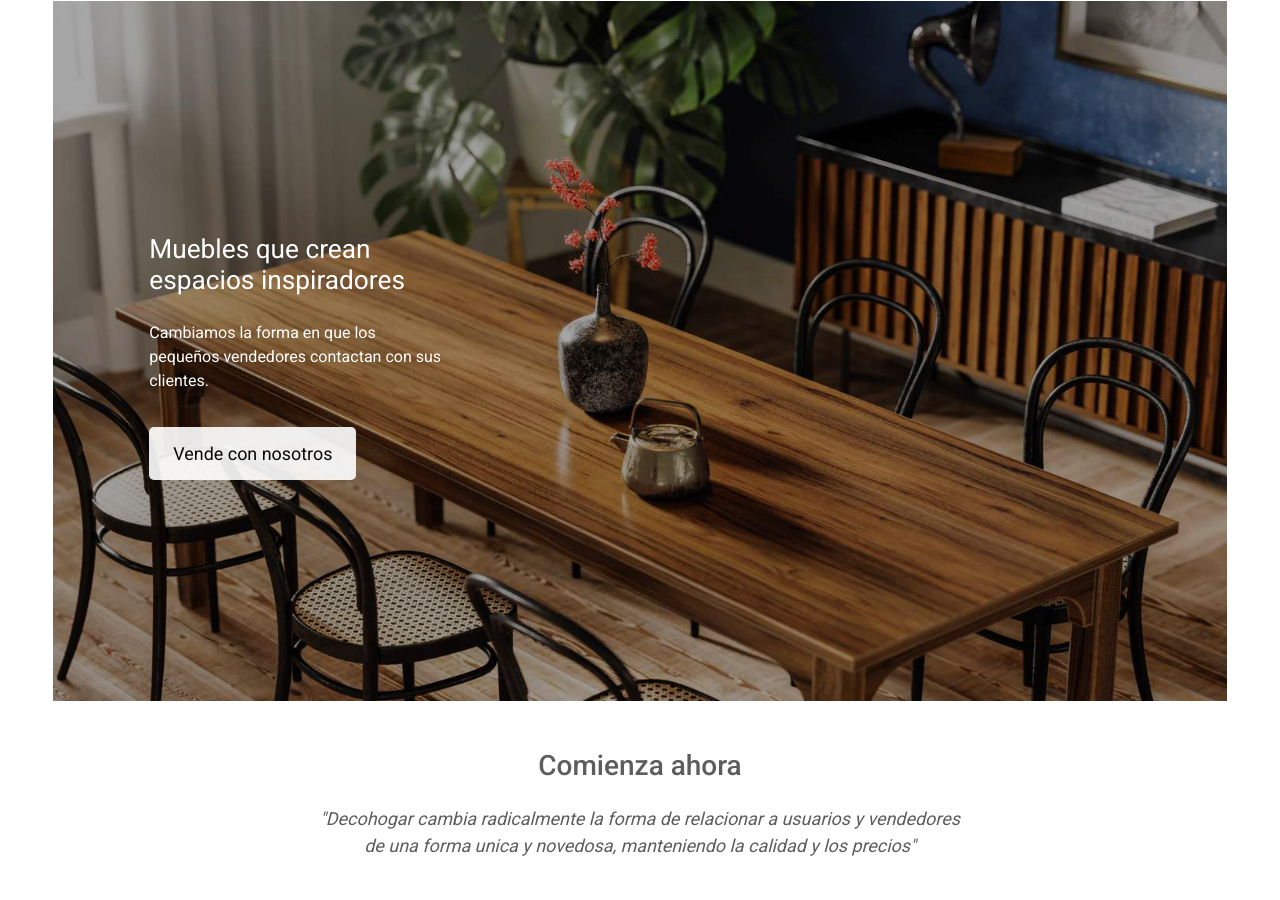
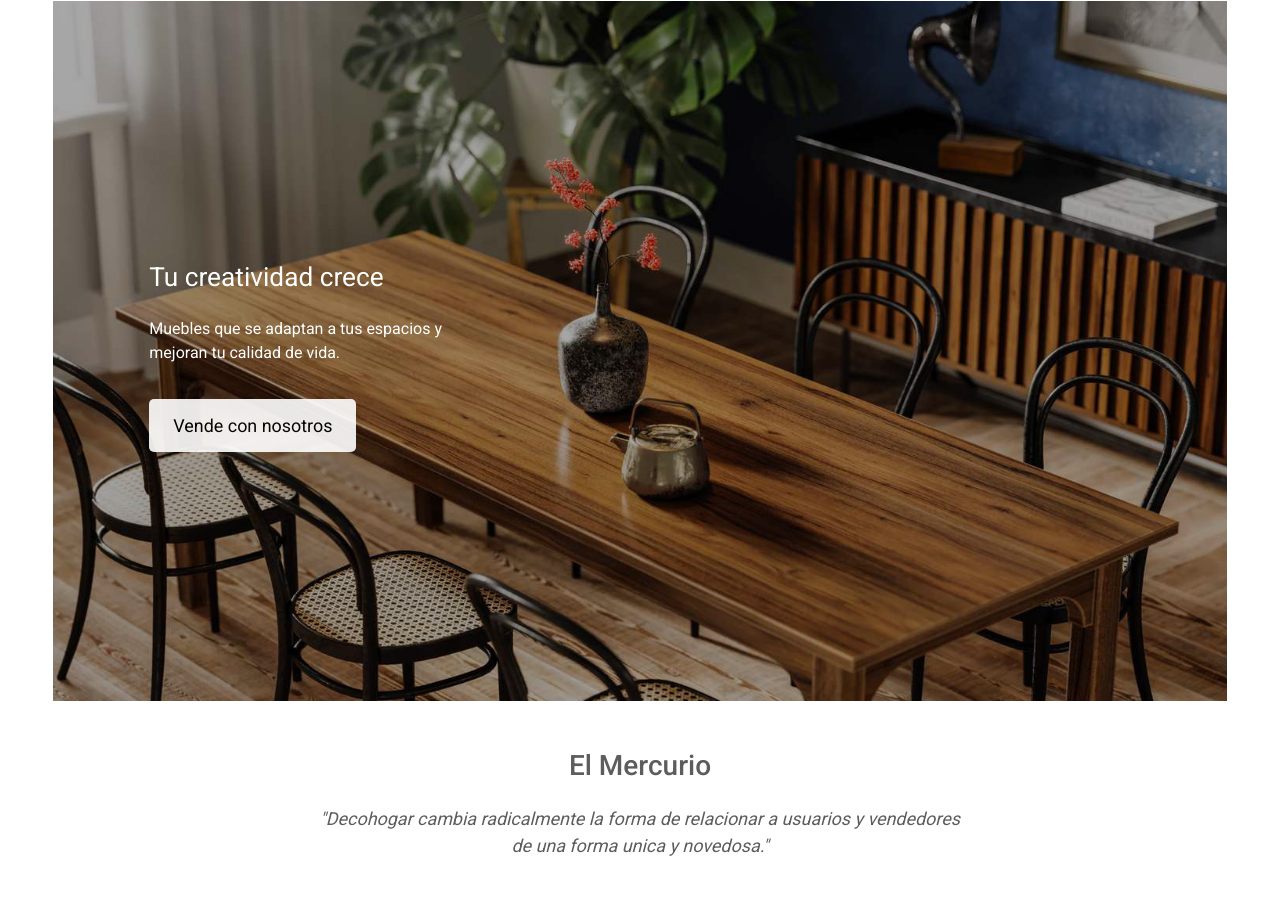
Before and after one commit to RicardoSe14/Mockup_Decohogar, a plain HTML site: page index.html in a window 1280 px wide. Shown: the part 2700-3600 px from the top of the page. Drawn offline with nearby package versions, Linux system fonts and the light colour scheme.

Commit message:
Completo

```diff
--- a/index.html
+++ b/index.html
@@ -84,8 +84,8 @@
 
         <section class="mx-auto col-11 col-sm-11 col-md-11 col-lg-11 col-xl-11 col-xxl-11 section1">
             <div class="col-10 col-sm-10 col-md-10 col-lg-4 col-xl-4 col-xxl-4 encabezado1 px-5 mx-5">
-            <h1 class="pb-4">Muebles que crean espacios inspiradores</h1>
-            <p class="pb-5">Cambiamos la forma en que los pequeños vendedores contactan con sus clientes.</p>
+            <h1 class="pb-4">Apoyando pequeñas y medianas empresas</h1>
+            <p class="pb-5">Favorecemos y desarrollamos mercados locales para mejorar la economía de las comunidades.</p>
             </div>
         </section>
 
@@ -143,8 +143,8 @@
 
         <section class="mx-auto col-11 col-sm-11 col-md-11 col-lg-11 col-xl-11 col-xxl-11 section2">
             <div class="col-10 col-sm-10 col-md-10 col-lg-4 col-xl-4 col-xxl-4 encabezado2 px-5 mx-5">
-            <h1 class="pb-4">Muebles que crean espacios inspiradores</h1>
-            <p class="pb-5">Cambiamos la forma en que los pequeños vendedores contactan con sus clientes.</p>
+            <h1 class="pb-4">Tu creatividad crece</h1>
+            <p class="pb-5">Muebles que se adaptan a tus espacios y mejoran tu calidad de vida.</p>
             <a href="" class="px-4 py-3">Vende con nosotros</a>
             </div>
         </section>
@@ -153,8 +153,8 @@
         <!-- central -->
 
         <div class="mx-auto text-center col-6 col-sm-6 col-md-6 col-lg-6 col-xl-6 col-xxl-6 central">
-            <h3 href="" class="px-4 pt-5 pb-4">Comienza ahora</h3>
-            <p class="parrafo">"Decohogar cambia radicalmente la forma de relacionar a usuarios y vendedores de una forma unica y novedosa, manteniendo la calidad y los precios"</p>
+            <h3 href="" class="px-4 pt-5 pb-4">El Mercurio</h3>
+            <p class="parrafo">"Decohogar cambia radicalmente la forma de relacionar a usuarios y vendedores de una forma unica y novedosa."</p>
         </div>
 
         <!-- Marcas asociadas 2-->
```
